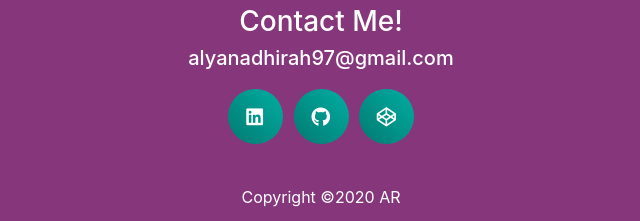
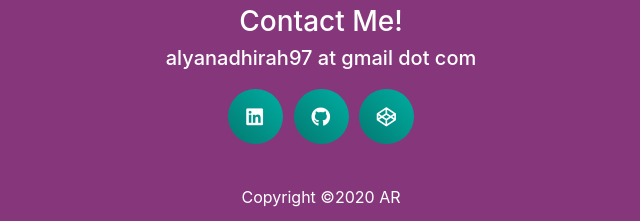
Before and after one commit to alyarazali/Portfolio, a website: page index.html in a window 1280 px wide. Shown: the part 2214-2435 px from the top of the page, 319-959 px from the left. Drawn offline with nearby package versions, Linux system fonts and the light colour scheme; some packages are replaced by stand-ins of ours; a script that the page names is missing.

Commit message:
Update index.html

```diff
--- a/index.html
+++ b/index.html
@@ -181,7 +181,7 @@
             <div class="footer-text">
                 <h2>AR</h2>
                 <h3>Contact Me!</h3>
-                <h5>alyanadhirah97@gmail.com</h5>
+                <h5>alyanadhirah97 at gmail dot com</h5>
             </div>
 
             <div class="footer-social-icon">
```
